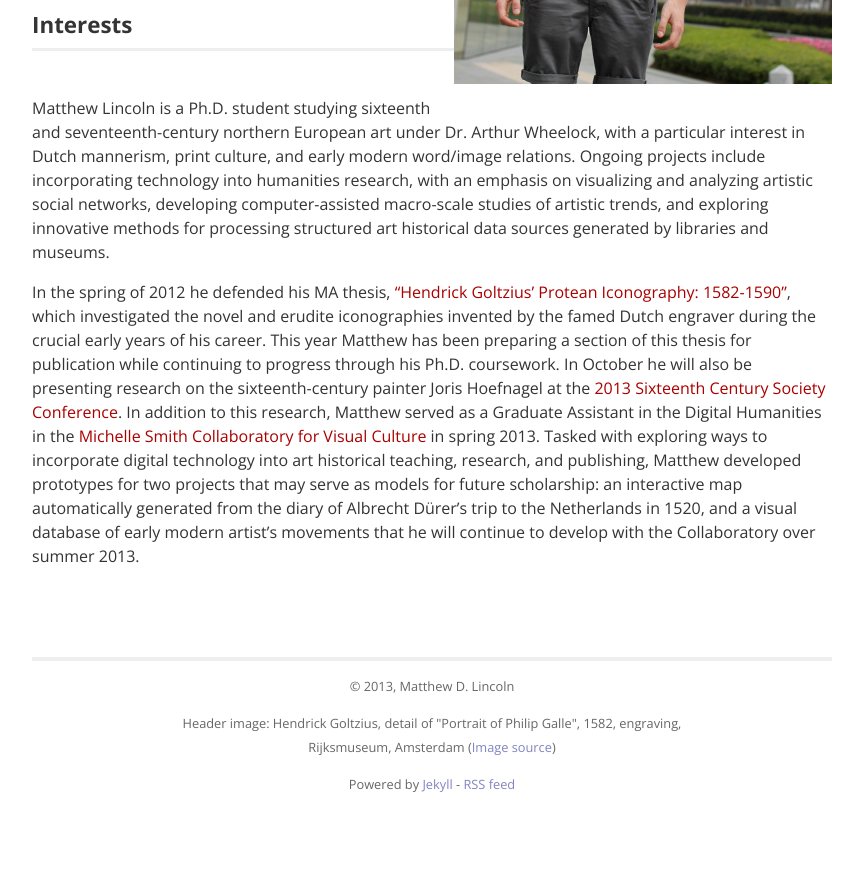
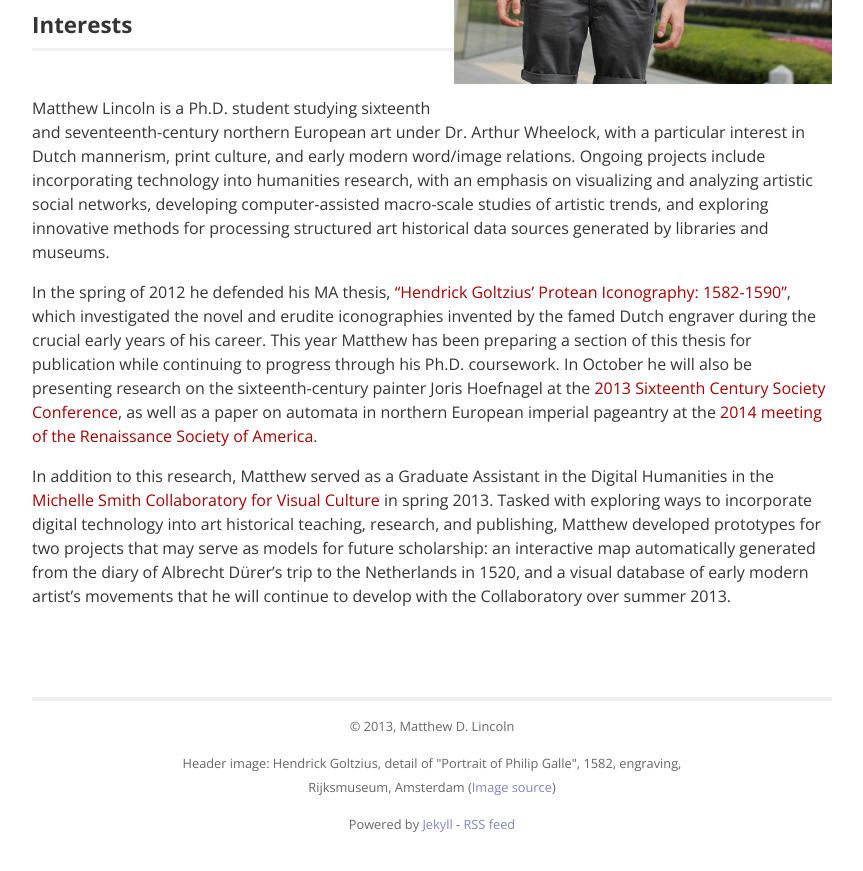
Before and after one commit to mdlincoln/mdlincoln.github.io, a Jekyll site: the page built from about/index.md, in a window 1280 px wide and 900 px high, scrolled down 1129 px. Shown: the top 871 px of the window, without its empty margins (208-1071 px from the left). Built offline with Jekyll 4.4.1, drawn with Linux system fonts in a browser that asks for light colours.

Commit message:
Updated bio

```diff
--- a/about/index.md
+++ b/about/index.md
@@ -33,4 +33,6 @@
 
 Matthew Lincoln is a Ph.D. student studying sixteenth and seventeenth-century northern European art under Dr. Arthur Wheelock, with a particular interest in Dutch mannerism, print culture, and early modern word/image relations. Ongoing projects include incorporating technology into humanities research, with an emphasis on visualizing and analyzing artistic social networks, developing computer-assisted macro-scale studies of artistic trends, and exploring innovative methods for processing structured art historical data sources generated by libraries and museums.
 
-In the spring of 2012 he defended his MA thesis, ["Hendrick Goltzius' Protean Iconography: 1582-1590"](http://drum.lib.umd.edu//handle/1903/12861), which investigated the novel and erudite iconographies invented by the famed Dutch engraver during the crucial early years of his career. This year Matthew has been preparing a section of this thesis for publication while continuing to progress through his Ph.D. coursework. In October he will also be presenting research on the sixteenth-century painter Joris Hoefnagel at the [2013 Sixteenth Century Society Conference](http://sixteenthcentury.org/conference/). In addition to this research, Matthew served as a Graduate Assistant in the Digital Humanities in the [Michelle Smith Collaboratory for Visual Culture](http://michellesmithcollaboratory.umd.edu/) in spring 2013. Tasked with exploring ways to incorporate digital technology into art historical teaching, research, and publishing, Matthew developed prototypes for two projects that may serve as models for future scholarship: an interactive map automatically generated from the diary of Albrecht Dürer’s trip to the Netherlands in 1520, and a visual database of early modern artist’s movements that he will continue to develop with the Collaboratory over summer 2013.
+In the spring of 2012 he defended his MA thesis, ["Hendrick Goltzius' Protean Iconography: 1582-1590"](http://drum.lib.umd.edu//handle/1903/12861), which investigated the novel and erudite iconographies invented by the famed Dutch engraver during the crucial early years of his career. This year Matthew has been preparing a section of this thesis for publication while continuing to progress through his Ph.D. coursework. In October he will also be presenting research on the sixteenth-century painter Joris Hoefnagel at the [2013 Sixteenth Century Society Conference](http://sixteenthcentury.org/conference/), as well as a paper on automata in northern European imperial pageantry at the [2014 meeting of the Renaissance Society of America](http://www.rsa.org/?page=2014NewYork).
+
+In addition to this research, Matthew served as a Graduate Assistant in the Digital Humanities in the [Michelle Smith Collaboratory for Visual Culture](http://michellesmithcollaboratory.umd.edu/) in spring 2013. Tasked with exploring ways to incorporate digital technology into art historical teaching, research, and publishing, Matthew developed prototypes for two projects that may serve as models for future scholarship: an interactive map automatically generated from the diary of Albrecht Dürer’s trip to the Netherlands in 1520, and a visual database of early modern artist’s movements that he will continue to develop with the Collaboratory over summer 2013.
```
